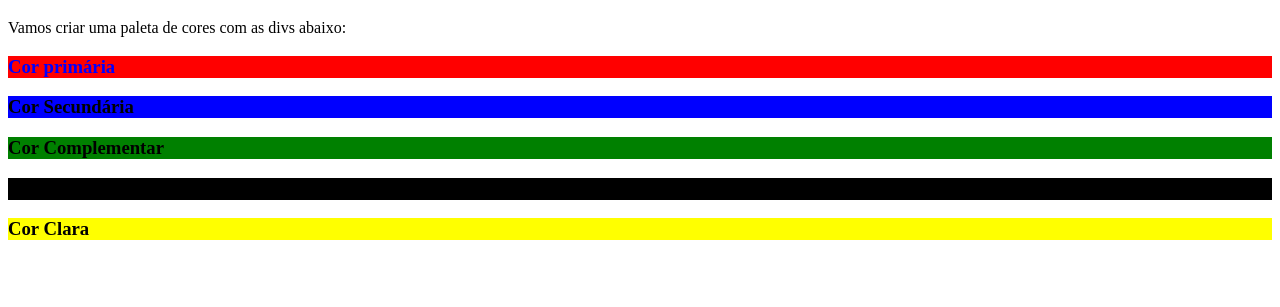
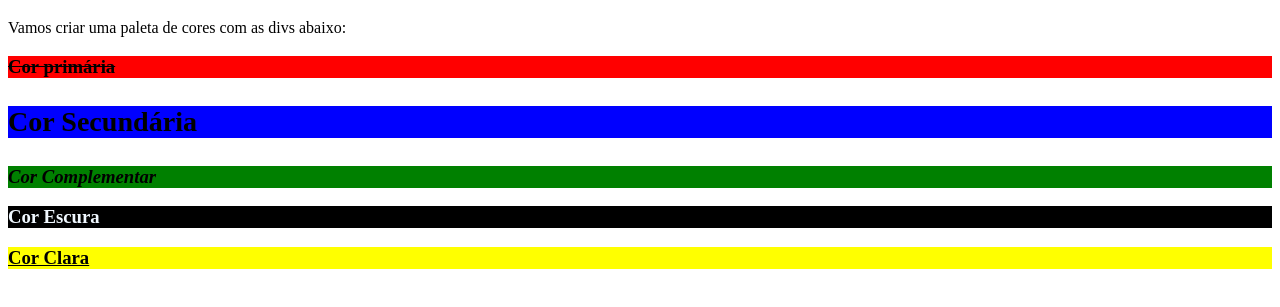
Before and after one commit to AndriosCorrea/trybe-exercises, a plain HTML site: page fundamentos/html-css/dia-3/exercicio4/index.html in a window 1280 px wide. Shown: the part 61-368 px from the top of the page. Drawn offline with Linux system fonts and the light colour scheme.

Commit message:
adiciona estilo aos h3

```diff
--- a/fundamentos/html-css/dia-3/exercicio4/css/style.css
+++ b/fundamentos/html-css/dia-3/exercicio4/css/style.css
@@ -3,19 +3,23 @@ div:hover{
   border-color: blue;
 }
  div:nth-of-type(1) > h3{
- background-color: red;
- color: blue;
-}
+    text-decoration: line-through;
+    background-color: red;
+ }
 div:nth-of-type(2){
     background-color: blue;
+    font-size: x-large;
 }
 div:nth-of-type(3){
     background-color:green;
+    font-style: oblique;
 
 }
 div:nth-of-type(4){
     background-color: black;
+    color: aliceblue;
 }
 div:nth-of-type(5){
     background-color: yellow;
+  text-decoration: underline;
 }
```
